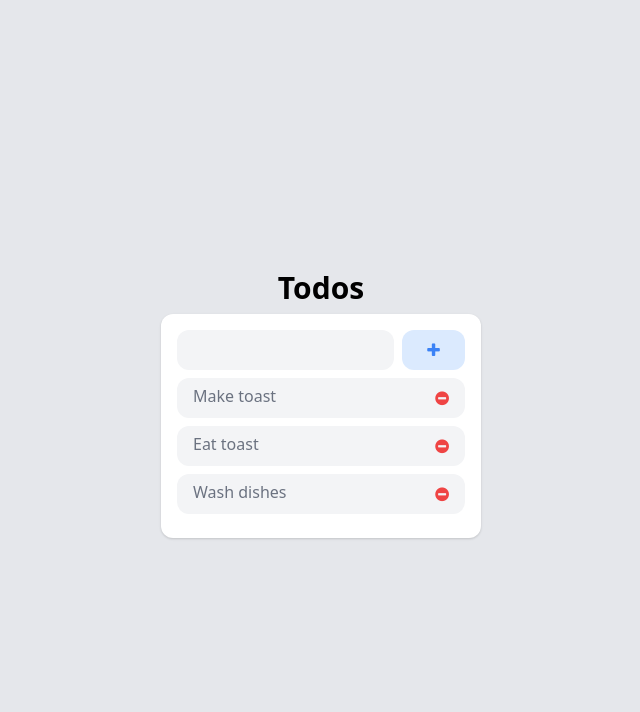
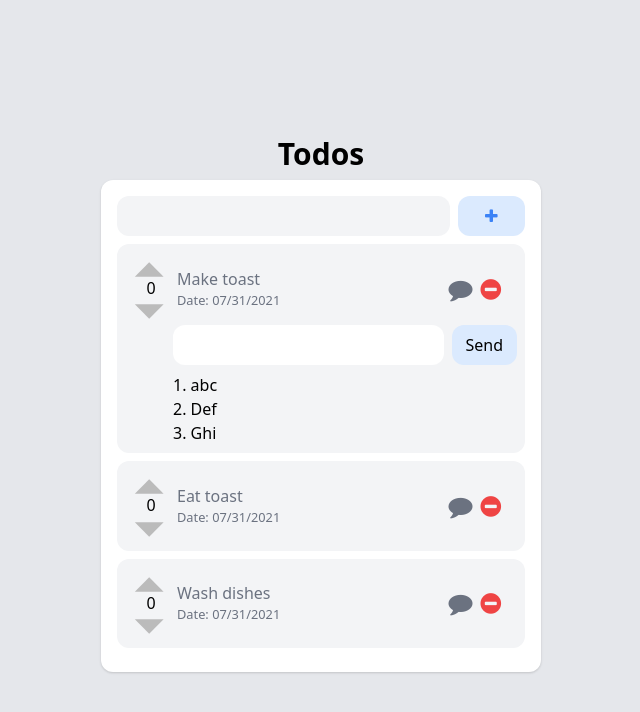
Before and after one commit to imonhossain/todo-assignemnt, a React (Create React App) app in the folder app/: page / in a window 1280 px wide. Shown: the top 712 px of the page, without its empty margins (319-959 px from the left). Built offline with nearby package versions, Linux system fonts and the light colour scheme.

Commit message:
ui structure ready

```diff
--- /dev/null
+++ b/app/src/features/services/Utilities.js
@@ -0,0 +1,5 @@
+
+export const convertDateToString = date => {
+  const formattedDate = new Intl.DateTimeFormat('en-US', { year: 'numeric', month: '2-digit', day: '2-digit' }).format(new Date(date))
+  return formattedDate;
+};
--- a/app/src/features/todo/Todo.js
+++ b/app/src/features/todo/Todo.js
@@ -1,5 +1,6 @@
 import React, { useState } from 'react';
 import { useSelector, useDispatch } from 'react-redux';
+import { convertDateToString } from '../services/Utilities';
 import {
   add,
   remove,
@@ -18,7 +19,7 @@ export function Todo() {
   };
 
   return (
-    <div className="bg-white rounded-xl p-4 w-80 shadow">
+    <div className="bg-white rounded-xl p-4 w-80 shadow" style={{ width: 440 }}>
       <form onSubmit={handleSubmit}>
         <div className="flex">
           <input
@@ -38,19 +39,56 @@ export function Todo() {
         {todos.length === 0 && <div>No todos yet</div>}
         {todos.map((todo, index) => (
           <div key={index} className="bg-gray-100 rounded-xl p-2 mb-2 bg-gray-100">
-            <div className="flex">
-              <div className="flex-auto pl-2">
-                  <div className='leading-tight text-gray-500'>{todo.name}</div>
+            <div className="flex items-center justify-between">
+              <div className="flex items-center pl-2">
+                <div className="vote-icons text-center">
+                  <button className="vote-icon-up"><svg fill="#bbb" aria-hidden="true" width="36" height="25" viewBox="0 0 40 25"><path d="M2 26h32L18 10 2 26z"></path></svg></button>
+                  <div className="total-vot" style={{ lineHeight: 0.7 }}>{todo.vote}</div>
+                  <button className="vote-icon-down"><svg fill="#bbb" aria-hidden="true" width="36" height="25" viewBox="0 0 40 25"><path d="M2 10h32L18 26 2 10z"></path></svg></button>
+                </div>
+                <div className='leading-tight text-gray-500 pl-2'>
+                  <h6>{todo.name}</h6>
+                  <small>Date: {convertDateToString(todo.date)}</small>
+                </div>
               </div>
               <div className="flex-none pr-2">
                 <div
                   onClick={() => dispatch(remove(index))}
-                  className="text-red-500 hover:text-red-600 float-right cursor-pointer"
+                  className="text-red-500 hover:text-red-600 float-right cursor-pointer pr-2 text-2xl"
                 >
                   <span className="fa fa-minus-circle" />
                 </div>
+                <div
+                  onClick={() => dispatch(remove(index))}
+                  className="text-gray-500 hover:text-gray-600 float-right cursor-pointer pr-2 text-2xl"
+                >
+                  <span className="fa fa-comment" />
                 </div>
               </div>
+            </div>
+            <div className="pl-12">
+              {
+                todo.showComment ? <div>
+                  <div className="flex">
+                    {/* <span>Post Comment: </span> */}
+                    <input
+                      type="text"
+                      className="flex-initial rounded-xl p-2 mb-2 focus:outline-none focus:ring-2 focus:ring-blue-600 w-full mr-2 pl-4"
+                    />
+                    <button
+                      className="flex-initial bg-blue-100 hover:bg-blue-200 rounded-xl p-2 mb-2 focus:outline-none focus:ring-2 focus:ring-blue-600 w-20"
+                    >
+                      Send
+                    </button>
+                  </div>
+                  <ul>{todo.comments.map((comment, commentIndex) => (
+                    <li key={commentIndex}>{commentIndex + 1}. {comment}</li>
+                  ))}</ul>
+                </div> : null
+              }
+
+            </div>
+
           </div>
         ))}
       </div>
--- a/app/src/features/todo/todoSlice.js
+++ b/app/src/features/todo/todoSlice.js
@@ -2,9 +2,9 @@ import { createSlice } from '@reduxjs/toolkit';
 
 const initialState = {
   items: [
-    { name: 'Make toast' },
-    { name: 'Eat toast' },
-    { name: 'Wash dishes' },
+    { name: 'Make toast', date: new Date(), comments: ["abc", "Def", "Ghi"], vote: 0, showComment: true },
+    { name: 'Eat toast', date: new Date(), comments: ["abc", "Def", "Ghi"], vote: 0, showComment: false },
+    { name: 'Wash dishes', date: new Date(), comments: ["abc", "dasd", "Ghi"], vote: 0, showComment: false },
   ],
 };
 
```
Lines whose indentation alone changed are shown as unchanged.
